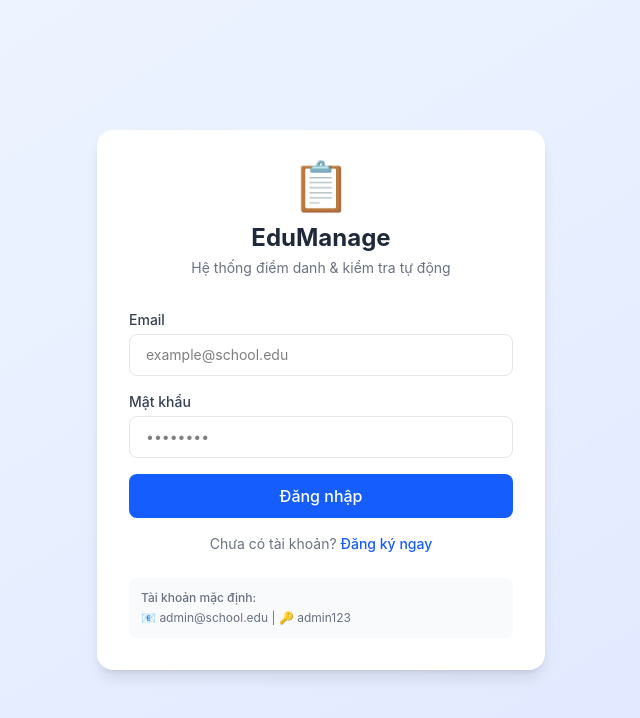
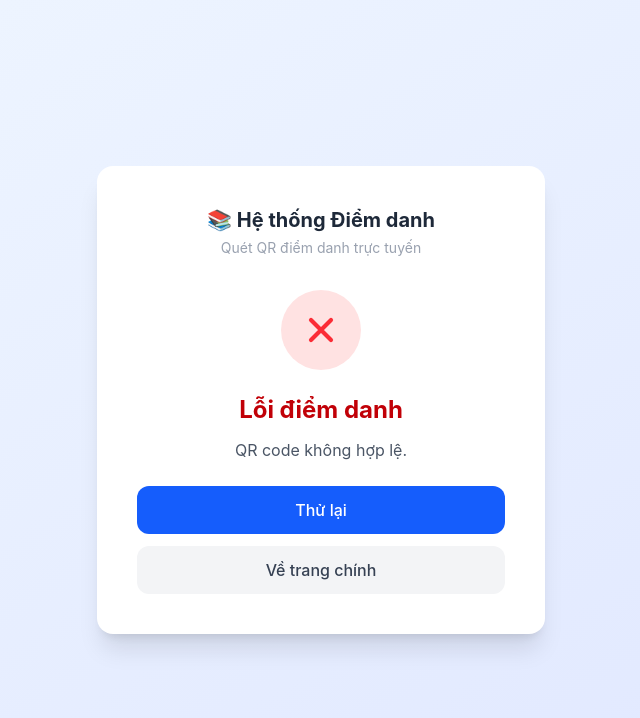
Before and after one commit to ThanhNam23/student-attendance-system, a React app in the folder frontend/: page /#/checkin in a window 1280 px wide. Before the commit this address led to /#/login. Shown: the top 718 px of the page, without its empty margins (319-959 px from the left). Built offline with nearby package versions, Linux system fonts and the light colour scheme; no server answers; the HTML template or start-up script is replaced by a standard one.

Commit message:
feat: QR check-in page + encode URL in QR code

```diff
--- a/frontend/src/App.jsx
+++ b/frontend/src/App.jsx
@@ -11,6 +11,7 @@ import AttendancePage from './pages/Attendance';
 import ExamsPage from './pages/Exams';
 import ExamTake from './pages/ExamTake';
 import ExamResults from './pages/ExamResults';
+import CheckIn from './pages/CheckIn';
 
 export default function App() {
   return (
@@ -19,6 +20,7 @@ export default function App() {
         <Routes>
           <Route path="/login" element={<Login />} />
           <Route path="/register" element={<Register />} />
+          <Route path="/checkin" element={<CheckIn />} />
           <Route element={<PrivateRoute />}>
             <Route element={<Layout />}>
               <Route path="/" element={<Dashboard />} />
--- /dev/null
+++ b/frontend/src/pages/CheckIn.jsx
@@ -0,0 +1,176 @@
+import { useEffect, useState } from 'react';
+import { useSearchParams, useNavigate } from 'react-router-dom';
+import { useAuth } from '../context/AuthContext';
+import api from '../api/axios';
+
+export default function CheckIn() {
+  const [searchParams] = useSearchParams();
+  const navigate = useNavigate();
+  const { user, loading: authLoading } = useAuth();
+
+  const sessionId = searchParams.get('sessionId');
+  const token = searchParams.get('token');
+
+  const [status, setStatus] = useState('idle'); // idle | loading | success | error | already
+  const [message, setMessage] = useState('');
+
+  useEffect(() => {
+    if (authLoading) return;
+
+    if (!sessionId || !token) {
+      setStatus('error');
+      setMessage('QR code không hợp lệ.');
+      return;
+    }
+
+    if (!user) {
+      // Save intended URL and redirect to login
+      localStorage.setItem('checkin_redirect', window.location.hash);
+      navigate('/login');
+      return;
+    }
+
+    if (user.role !== 'student') {
+      setStatus('error');
+      setMessage('Chỉ sinh viên mới có thể điểm danh bằng QR.');
+      return;
+    }
+
+    handleCheckIn();
+  }, [user, authLoading]);
+
+  const handleCheckIn = async () => {
+    setStatus('loading');
+    try {
+      const res = await api.post('/attendance/qr-checkin', {
+        sessionId: parseInt(sessionId),
+        token,
+      });
+      setStatus('success');
+      setMessage(res.data.message || 'Điểm danh thành công!');
+    } catch (err) {
+      const msg = err.response?.data?.message || 'Lỗi điểm danh.';
+      if (msg.toLowerCase().includes('expired')) {
+        setStatus('error');
+        setMessage('QR code đã hết hạn. Vui lòng yêu cầu giáo viên tạo lại.');
+      } else if (msg.toLowerCase().includes('invalid')) {
+        setStatus('error');
+        setMessage('QR code không hợp lệ.');
+      } else {
+        // Duplicate entry = already checked in
+        setStatus('already');
+        setMessage('Bạn đã điểm danh buổi học này rồi!');
+      }
+    }
+  };
+
+  const icons = {
+    idle: null,
+    loading: (
+      <div className="w-16 h-16 border-4 border-blue-500 border-t-transparent rounded-full animate-spin mx-auto" />
+    ),
+    success: (
+      <div className="w-20 h-20 bg-green-100 rounded-full flex items-center justify-center mx-auto">
+        <svg className="w-10 h-10 text-green-500" fill="none" viewBox="0 0 24 24" stroke="currentColor">
+          <path strokeLinecap="round" strokeLinejoin="round" strokeWidth={2.5} d="M5 13l4 4L19 7" />
+        </svg>
+      </div>
+    ),
+    error: (
+      <div className="w-20 h-20 bg-red-100 rounded-full flex items-center justify-center mx-auto">
+        <svg className="w-10 h-10 text-red-500" fill="none" viewBox="0 0 24 24" stroke="currentColor">
+          <path strokeLinecap="round" strokeLinejoin="round" strokeWidth={2.5} d="M6 18L18 6M6 6l12 12" />
+        </svg>
+      </div>
+    ),
+    already: (
+      <div className="w-20 h-20 bg-blue-100 rounded-full flex items-center justify-center mx-auto">
+        <svg className="w-10 h-10 text-blue-500" fill="none" viewBox="0 0 24 24" stroke="currentColor">
+          <path strokeLinecap="round" strokeLinejoin="round" strokeWidth={2.5} d="M13 16h-1v-4h-1m1-4h.01M12 2a10 10 0 110 20A10 10 0 0112 2z" />
+        </svg>
+      </div>
+    ),
+  };
+
+  const colors = {
+    idle: '',
+    loading: 'text-blue-600',
+    success: 'text-green-700',
+    error: 'text-red-700',
+    already: 'text-blue-700',
+  };
+
+  const titles = {
+    idle: 'Đang xử lý...',
+    loading: 'Đang điểm danh...',
+    success: 'Điểm danh thành công!',
+    error: 'Lỗi điểm danh',
+    already: 'Đã điểm danh',
+  };
+
+  return (
+    <div className="min-h-screen bg-gradient-to-br from-blue-50 to-indigo-100 flex items-center justify-center p-4">
+      <div className="bg-white rounded-2xl shadow-xl p-10 max-w-md w-full text-center">
+        {/* Logo/Header */}
+        <div className="mb-8">
+          <h1 className="text-xl font-bold text-gray-800">📚 Hệ thống Điểm danh</h1>
+          <p className="text-sm text-gray-400 mt-1">Quét QR điểm danh trực tuyến</p>
+        </div>
+
+        {/* Status icon */}
+        <div className="mb-6">{icons[status]}</div>
+
+        {/* Title */}
+        <h2 className={`text-2xl font-bold mb-3 ${colors[status]}`}>
+          {titles[status]}
+        </h2>
+
+        {/* Message */}
+        {message && (
+          <p className="text-gray-600 mb-6">{message}</p>
+        )}
+
+        {/* Loading state */}
+        {status === 'loading' && (
+          <p className="text-gray-400 text-sm">Vui lòng chờ...</p>
+        )}
+
+        {/* Action buttons */}
+        {(status === 'success' || status === 'already') && (
+          <button
+            onClick={() => navigate('/dashboard')}
+            className="mt-4 w-full bg-blue-600 hover:bg-blue-700 text-white font-medium py-3 rounded-xl transition-colors"
+          >
+            Về trang chính
+          </button>
+        )}
+
+        {status === 'error' && (
+          <div className="space-y-3 mt-4">
+            <button
+              onClick={handleCheckIn}
+              className="w-full bg-blue-600 hover:bg-blue-700 text-white font-medium py-3 rounded-xl transition-colors"
+            >
+              Thử lại
+            </button>
+            <button
+              onClick={() => navigate('/dashboard')}
+              className="w-full bg-gray-100 hover:bg-gray-200 text-gray-700 font-medium py-3 rounded-xl transition-colors"
+            >
+              Về trang chính
+            </button>
+          </div>
+        )}
+
+        {/* User info if logged in */}
+        {user && status !== 'loading' && (
+          <div className="mt-6 pt-6 border-t border-gray-100">
+            <p className="text-xs text-gray-400">
+              Đăng nhập với: <span className="font-medium text-gray-600">{user.name}</span>
+            </p>
+          </div>
+        )}
+      </div>
+    </div>
+  );
+}
```
Also changed, not shown: 1 other file (tests, documents, lock files or other folders).
